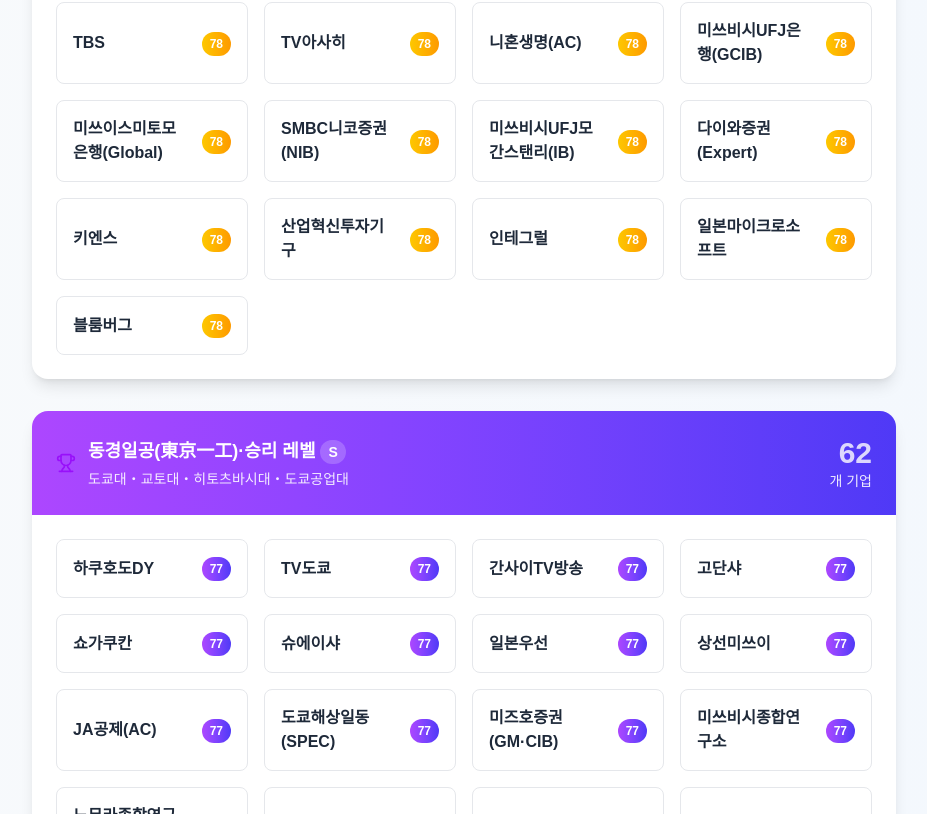
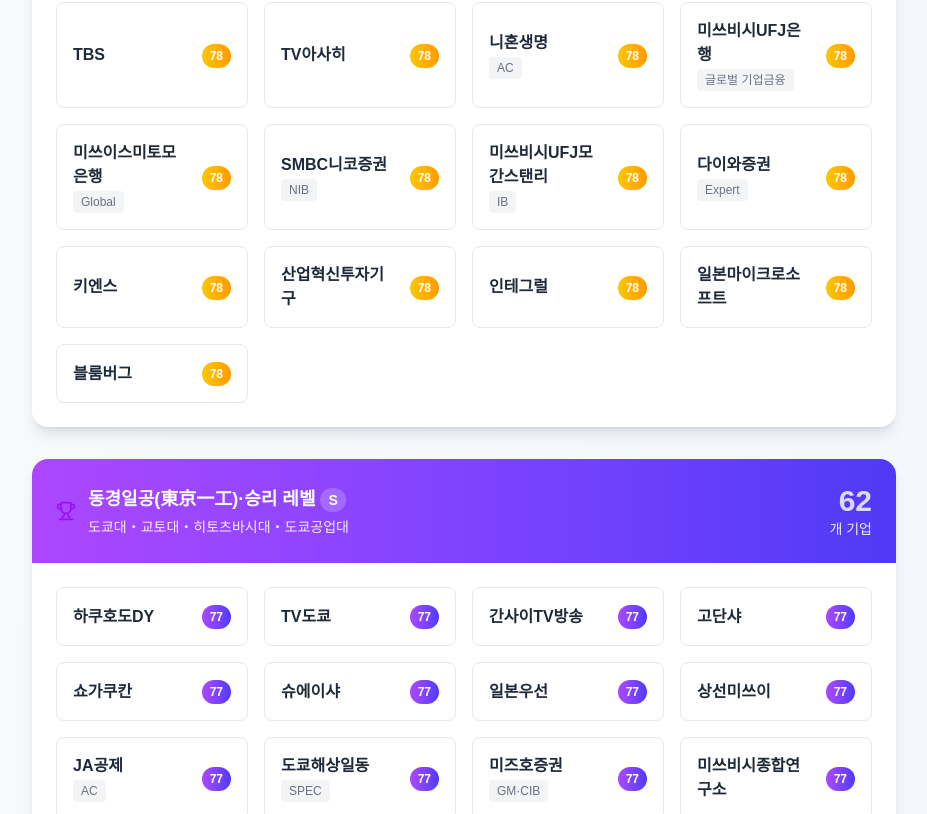
Before and after one commit to JapSyu/front, a Next.js app: page /hensachi in a window 1280 px wide. Shown: the part 1186-2000 px from the top of the page, without its empty margins (176-1103 px from the left). Built offline with nearby package versions, Linux system fonts and the light colour scheme.

Commit message:
style: 편차치 페이지 기업 직무 설명 수정

```diff
--- a/src/data/comprehensiveRanking.ts
+++ b/src/data/comprehensiveRanking.ts
@@ -35,9 +35,9 @@
         { name: '미쓰비시상사', score: 79, rank: 11 },
         { name: '미쓰이물산', score: 79, rank: 12 },
         { name: '이토추상사', score: 79, rank: 13 },
-        { name: '미즈호FG(GCF)', score: 79, rank: 14 },
-        { name: '노무라증권(IB·GM)', score: 79, rank: 15 },
-        { name: '액센추어(전략)', score: 79, rank: 16 },
+        { name: '미즈호FG', score: 79, rank: 14 ,category: '글로벌 기업금융'},
+        { name: '노무라증권', score: 79, rank: 15 ,category: 'IB·GM'},
+        { name: '액센추어', score: 79, rank: 16 ,category: '전략'},
         { name: '아서D리틀', score: 79, rank: 17 },
         { name: 'PwC스트래티지&', score: 79, rank: 18 },
         { name: 'M&A캐피털파트너즈', score: 79, rank: 19 },
@@ -52,12 +52,12 @@
         { name: '니혼TV방송망', score: 78, rank: 28 },
         { name: 'TBS', score: 78, rank: 29 },
         { name: 'TV아사히', score: 78, rank: 30 },
-        { name: '니혼생명(AC)', score: 78, rank: 31 },
-        { name: '미쓰비시UFJ은행(GCIB)', score: 78, rank: 32 },
-        { name: '미쓰이스미토모은행(Global)', score: 78, rank: 33 },
-        { name: 'SMBC니코증권(NIB)', score: 78, rank: 34 },
-        { name: '미쓰비시UFJ모간스탠리(IB)', score: 78, rank: 35 },
-        { name: '다이와증권(Expert)', score: 78, rank: 36 },
+        { name: '니혼생명', score: 78, rank: 31 ,category: 'AC'},
+        { name: '미쓰비시UFJ은행', score: 78, rank: 32 ,category: '글로벌 기업금융'},
+        { name: '미쓰이스미토모은행', score: 78, rank: 33 ,category: 'Global'},
+        { name: 'SMBC니코증권', score: 78, rank: 34 ,category: 'NIB'},
+        { name: '미쓰비시UFJ모간스탠리', score: 78, rank: 35 ,category: 'IB'},
+        { name: '다이와증권', score: 78, rank: 36 ,category: 'Expert'},
         { name: '키엔스', score: 78, rank: 37 },
         { name: '산업혁신투자기구', score: 78, rank: 38 },
         { name: '인테그럴', score: 78, rank: 39 },
@@ -79,23 +79,23 @@
         { name: '슈에이샤', score: 77, rank: 47 },
         { name: '일본우선', score: 77, rank: 48 },
         { name: '상선미쓰이', score: 77, rank: 49 },
-        { name: 'JA공제(AC)', score: 77, rank: 50 },
-        { name: '도쿄해상일동(SPEC)', score: 77, rank: 51 },
-        { name: '미즈호증권(GM·CIB)', score: 77, rank: 52 },
+        { name: 'JA공제', score: 77, rank: 50 ,category: 'AC'},
+        { name: '도쿄해상일동', score: 77, rank: 51 ,category: 'SPEC'},
+        { name: '미즈호증권', score: 77, rank: 52 ,category: 'GM·CIB'},
         { name: '미쓰비시종합연구소', score: 77, rank: 53 },
-        { name: '노무라종합연구소(경영컨설팅)', score: 77, rank: 54 },
+        { name: '노무라종합연구소', score: 77, rank: 54 ,category: '경영컨설팅'},
         { name: '휴릭', score: 77, rank: 55 },
         { name: '지주', score: 77, rank: 56 },
         { name: '스트라이크', score: 77, rank: 57 },
         { name: '드림인큐베이터', score: 77, rank: 58 },
-        { name: '일본경제신문사(기자)', score: 77, rank: 59 },
+        { name: '일본경제신문사', score: 77, rank: 59 ,category: '기자'},
         { name: '톰슨로이터', score: 77, rank: 60 },
         { name: '일본거래소', score: 76, rank: 61 },
         { name: '국제협력은행', score: 76, rank: 62 },
         { name: '스미토모부동산', score: 76, rank: 63 },
         { name: '요미우리TV', score: 76, rank: 64 },
-        { name: '산케이신문(기자)', score: 76, rank: 65 },
-        { name: '마이니치신문(기자)', score: 76, rank: 66 },
+        { name: '산케이신문', score: 76, rank: 65 ,category: '기자'},
+        { name: '마이니치신문', score: 76, rank: 66 ,category: '기자'},
         { name: '닌텐도', score: 76, rank: 67 },
         { name: '분예춘추', score: 76, rank: 68 },
         { name: '국제협력기구', score: 76, rank: 69 },
@@ -121,14 +121,14 @@
         { name: '다케다제약공업', score: 75, rank: 89 },
         { name: '추가이제약', score: 75, rank: 90 },
         { name: '다이이치산쿄', score: 75, rank: 91 },
-        { name: '노무라종합연구소(종합직)', score: 75, rank: 92 },
+        { name: '노무라종합연구소', score: 75, rank: 92 ,category: '종합직'},
         { name: '미쓰비시UFJ리서치&컨설팅', score: 75, rank: 93 },
-        { name: '미쓰이스미토모해상(Spec)', score: 75, rank: 94 },
+        { name: '미쓰이스미토모해상', score: 75, rank: 94 ,category: 'Spec'},
         { name: '니코자산운용', score: 75, rank: 95 },
         { name: '자산운용One', score: 75, rank: 96 },
         { name: '미쓰이스미토모DS자산운용', score: 75, rank: 97 },
         { name: '농림중금', score: 75, rank: 98 },
-        { name: '아마존재팬(종합직)', score: 75, rank: 99 },
+        { name: '아마존재팬', score: 75, rank: 99 ,category: '종합직'},
         { name: 'AWS재팬', score: 75, rank: 100 },
         { name: '일본오라클', score: 75, rank: 101 },
         { name: 'SAP재팬', score: 75, rank: 102 },
@@ -179,8 +179,8 @@
         { name: '도쿄건물', score: 73, rank: 139 },
         { name: '가와사키기선', score: 73, rank: 140 },
         { name: '일본담배산업', score: 73, rank: 141 },
-        { name: '손보재팬(잡형)', score: 73, rank: 142 },
-        { name: '리소나은행(AC·자산운용)', score: 73, rank: 143 },
+        { name: '손보재팬', score: 73, rank: 142 ,category: '잡형'},
+        { name: '리소나은행', score: 73, rank: 143 ,category: 'AC·자산운용'},
         { name: '시오노기제약', score: 73, rank: 144 },
         { name: '오노약품공업', score: 73, rank: 145 },
         { name: '교와기린', score: 73, rank: 146 },
@@ -233,7 +233,7 @@
         { name: '후쿠인칸서점', score: 71, rank: 193 },
         { name: '일본IBM', score: 71, rank: 194 },
         { name: '다우케미컬일본', score: 71, rank: 195 },
-        { name: '미쓰비시UFJ은행(OP)', score: 70, rank: 196 },
+        { name: '미쓰비시UFJ은행', score: 70, rank: 196 ,category: 'OPEN'},
         { name: '일본증권금융', score: 70, rank: 197 },
         { name: '오릭스', score: 70, rank: 198 },
         { name: '도쿄전력', score: 70, rank: 199 },
@@ -277,7 +277,7 @@
     description: '나고야대・도호쿠대・규슈대・홋카이도대・와세다대・게이오대',
     tier: 'A',
     companies: [
-        { name: '일본우정(종합직)', score: 69, rank: 232 },
+        { name: '일본우정', score: 69, rank: 232 ,category: '종합직'},
         { name: '신금중앙금고', score: 69, rank: 233 },
         { name: '규슈전력', score: 69, rank: 234 },
         { name: '전원개발', score: 69, rank: 235 },
@@ -295,7 +295,7 @@
         { name: '토요타자동직기', score: 69, rank: 247 },
         { name: '브리지스톤', score: 69, rank: 248 },
         { name: '도큐전철', score: 69, rank: 249 },
-        { name: '패스트리테일링(Global)', score: 69, rank: 250 },
+        { name: '패스트리테일링', score: 69, rank: 250 ,category: 'Global'},
         { name: '케이한신빌딩', score: 69, rank: 251 },
         { name: '스미토모금속광업', score: 69, rank: 252 },
         { name: '다이단', score: 69, rank: 253 },
@@ -309,15 +309,15 @@
         { name: '스미토모파마', score: 69, rank: 261 },
         { name: '이토추테크노솔루션', score: 69, rank: 262 },
         { name: '일본종합연구소', score: 69, rank: 263 },
-        { name: '베이커런트(컨설팅)', score: 69, rank: 264 },
+        { name: '베이커런트', score: 69, rank: 264 ,category: '컨설팅'},
         { name: '어빔컨설팅', score: 69, rank: 265 },
-        { name: '미쓰이스미토모은행(OP)', score: 68, rank: 266 },
+        { name: '미쓰이스미토모은행', score: 68, rank: 266 ,category: 'OPEN'},
         { name: '다이이치생명', score: 68, rank: 267 },
         { name: '메이지야스다생명', score: 68, rank: 268 },
         { name: '스미토모생명', score: 68, rank: 269 },
         { name: '일본정책금융공고', score: 68, rank: 270 },
-        { name: '오카산증권(부문별)', score: 68, rank: 271 },
-        { name: '도카이도쿄증권(부문별)', score: 68, rank: 272 },
+        { name: '오카산증권', score: 68, rank: 271 ,category: '부문별'},
+        { name: '도카이도쿄증권', score: 68, rank: 272 ,category: '부문별'},
         { name: '미쓰이스미토모해상', score: 68, rank: 273 },
         { name: 'NEC', score: 68, rank: 274 },
         { name: '무라타제작소', score: 68, rank: 275 },
@@ -334,7 +334,7 @@
         { name: '일본햄', score: 68, rank: 286 },
         { name: '킷코만', score: 68, rank: 287 },
         { name: '메루카리', score: 68, rank: 288 },
-        { name: 'JAL(종합직)', score: 68, rank: 289 },
+        { name: 'JAL', score: 68, rank: 289 ,category: '종합직'},
         { name: 'ONE', score: 68, rank: 290 },
         { name: 'NS유나이티드해운', score: 68, rank: 291 },
         { name: '미쓰이스미토모파이낸스&리스', score: 68, rank: 292 },
@@ -351,7 +351,7 @@
         { name: '테슬라재팬', score: 68, rank: 303 },
         { name: '메르세데스벤츠일본', score: 68, rank: 304 },
         { name: '보쉬일본', score: 68, rank: 305 },
-        { name: '노무라증권(OP)', score: 67, rank: 306 },
+        { name: '노무라증권', score: 67, rank: 306 ,category: 'OPEN'},
         { name: '미쓰이스미토모카드', score: 67, rank: 307 },
         { name: '도아재보험', score: 67, rank: 308 },
         { name: '도시바', score: 67, rank: 309 },
@@ -401,14 +401,14 @@
         { name: '신간사이국제공항', score: 67, rank: 353 },
         { name: '일본HP', score: 67, rank: 354 },
         { name: '일본로레알', score: 67, rank: 355 },
-        { name: '미즈호FG(OP)', score: 66, rank: 356 },
+        { name: '미즈호FG', score: 66, rank: 356 ,category: 'OPEN'},
         { name: '아오조라은행', score: 66, rank: 357 },
-        { name: '상공중금(종합직)', score: 66, rank: 358 },
-        { name: '다이와증권(OP)', score: 66, rank: 359 },
-        { name: '미쓰비시UFJ모간스탠리(OP)', score: 66, rank: 360 },
-        { name: '미즈호증권(OP)', score: 66, rank: 361 },
+        { name: '상공중금', score: 66, rank: 358 ,category: '종합직'},
+        { name: '다이와증권', score: 66, rank: 359 ,category: 'OPEN'},
+        { name: '미쓰비시UFJ모간스탠리', score: 66, rank: 360 ,category: 'OPEN'},
+        { name: '미즈호증권', score: 66, rank: 361 ,category: 'OPEN'},
         { name: '마쓰이증권', score: 66, rank: 362 },
-        { name: '손보재팬(OP)', score: 66, rank: 363 },
+        { name: '손보재팬', score: 66, rank: 363 ,category: 'OPEN'},
         { name: '미즈호리스', score: 66, rank: 364 },
         { name: '이스즈자동차', score: 66, rank: 365 },
         { name: '니콘', score: 66, rank: 366 },
@@ -454,9 +454,9 @@
     description: '메이지대·아오야마대·릿쿄대·츄오대·호세이대',
     tier: 'A',
     companies: [
-        { name: '리소나은행(OP)', score: 65, rank: 401 },
+        { name: '리소나은행', score: 65, rank: 401 ,category: 'OPEN'},
         { name: '신세이은행', score: 65, rank: 402 },
-        { name: 'SMBC니코증권(OP)', score: 65, rank: 403 },
+        { name: 'SMBC니코증권', score: 65, rank: 403 ,category: 'OPEN'},
         { name: '호쿠리쿠전력', score: 65, rank: 404 },
         { name: '시코쿠전력', score: 65, rank: 405 },
         { name: '스바루', score: 65, rank: 406 },
@@ -493,7 +493,7 @@
         { name: '갈비', score: 65, rank: 437 },
         { name: 'BR서티원', score: 65, rank: 438 },
         { name: '다이셀', score: 65, rank: 439 },
-        { name: 'ANA(종합직)', score: 65, rank: 440 },
+        { name: 'ANA', score: 65, rank: 440 ,category: '종합직'},
         { name: 'LINE야후', score: 65, rank: 441 },
         { name: 'DeNA', score: 65, rank: 442 },
         { name: '그리', score: 65, rank: 443 },
@@ -517,7 +517,7 @@
         { name: '조지루시마호빈', score: 65, rank: 461 },
         { name: '스미토모창고', score: 65, rank: 462 },
         { name: 'JAC리크루트먼트', score: 65, rank: 463 },
-        { name: '유초은행(종합직)', score: 64, rank: 464 },
+        { name: '유초은행', score: 64, rank: 464 ,category: '종합직'},
         { name: '아이오이닛세이동화', score: 64, rank: 465 },
         { name: '스즈키', score: 64, rank: 466 },
         { name: '니산차체', score: 64, rank: 467 },
@@ -743,7 +743,7 @@
         { name: '요도가와제강소', score: 61, rank: 687 },
         { name: '합동제철', score: 61, rank: 688 },
         { name: '호리바제작소', score: 61, rank: 689 },
-        { name: '야마토운수(종합직)', score: 61, rank: 690 },
+        { name: '야마토운수', score: 61, rank: 690 ,category: '종합직'},
         { name: '오사카유기화학공업', score: 61, rank: 691 },
         { name: '후소화학공업', score: 61, rank: 692 },
         { name: '일본경금속', score: 61, rank: 693 },
@@ -770,13 +770,13 @@
     tier: 'A',
     companies: [
         { name: '다이하츠공업', score: 60, rank: 708 },
-        { name: '오카산증권(OP)', score: 60, rank: 709 },
-        { name: '도카이도쿄증권(OP)', score: 60, rank: 710 },
+        { name: '오카산증권', score: 60, rank: 709 ,category: 'OPEN'},
+        { name: '도카이도쿄증권', score: 60, rank: 710 ,category: 'OPEN'},
         { name: '크레디세종', score: 60, rank: 711 },
         { name: 'OIOI', score: 60, rank: 712 },
         { name: '가미구미', score: 60, rank: 713 },
         { name: '니토리', score: 60, rank: 714 },
-        { name: '사가와급편(종합직)', score: 60, rank: 715 },
+        { name: '사가와급편', score: 60, rank: 715 ,category: '종합직'},
         { name: '야나세', score: 60, rank: 716 },
         { name: '다이도건탁', score: 60, rank: 717 },
         { name: '다마홈', score: 60, rank: 718 },
@@ -819,7 +819,7 @@
         { name: '세기도큐공업', score: 60, rank: 755 },
         { name: '데이코쿠데이터뱅크', score: 60, rank: 756 },
         { name: '폴라오르비스', score: 60, rank: 757 },
-        { name: '스타플라이어(종합직)', score: 60, rank: 758 },
+        { name: '스타플라이어', score: 60, rank: 758 ,category: '종합직'},
         { name: 'JR화물', score: 60, rank: 759 },
         { name: '상위지방은행', score: 59, rank: 760 },
         { name: '시즈오카가스', score: 59, rank: 761 },
@@ -883,7 +883,7 @@
         { name: '토요타L&F', score: 59, rank: 819 },
         { name: '코카콜라보틀러즈재팬', score: 59, rank: 820 },
         { name: '중위지방은행', score: 58, rank: 821 },
-        { name: '유초은행(지역기간)', score: 58, rank: 822 },
+        { name: '유초은행', score: 58, rank: 822 ,category: '지역기간'},
         { name: 'JR시코쿠', score: 58, rank: 823 },
         { name: '미코시이세탄', score: 58, rank: 824 },
         { name: '다카시마야', score: 58, rank: 825 },
--- a/src/data/entertainmentRanking.ts
+++ b/src/data/entertainmentRanking.ts
@@ -11,7 +11,7 @@
       { name: '닌텐도', score: 69, rank: 2 },
       { name: '소니그룹', score: 69, rank: 3 },
       { name: '도호', score: 69, rank: 4 },
-      { name: '일본마이크로소프트(Xbox부문)', score: 69, rank: 5 }
+      { name: '일본마이크로소프트', score: 69, rank: 5 ,category: 'Xbox'}
     ]
   },
   {
```
